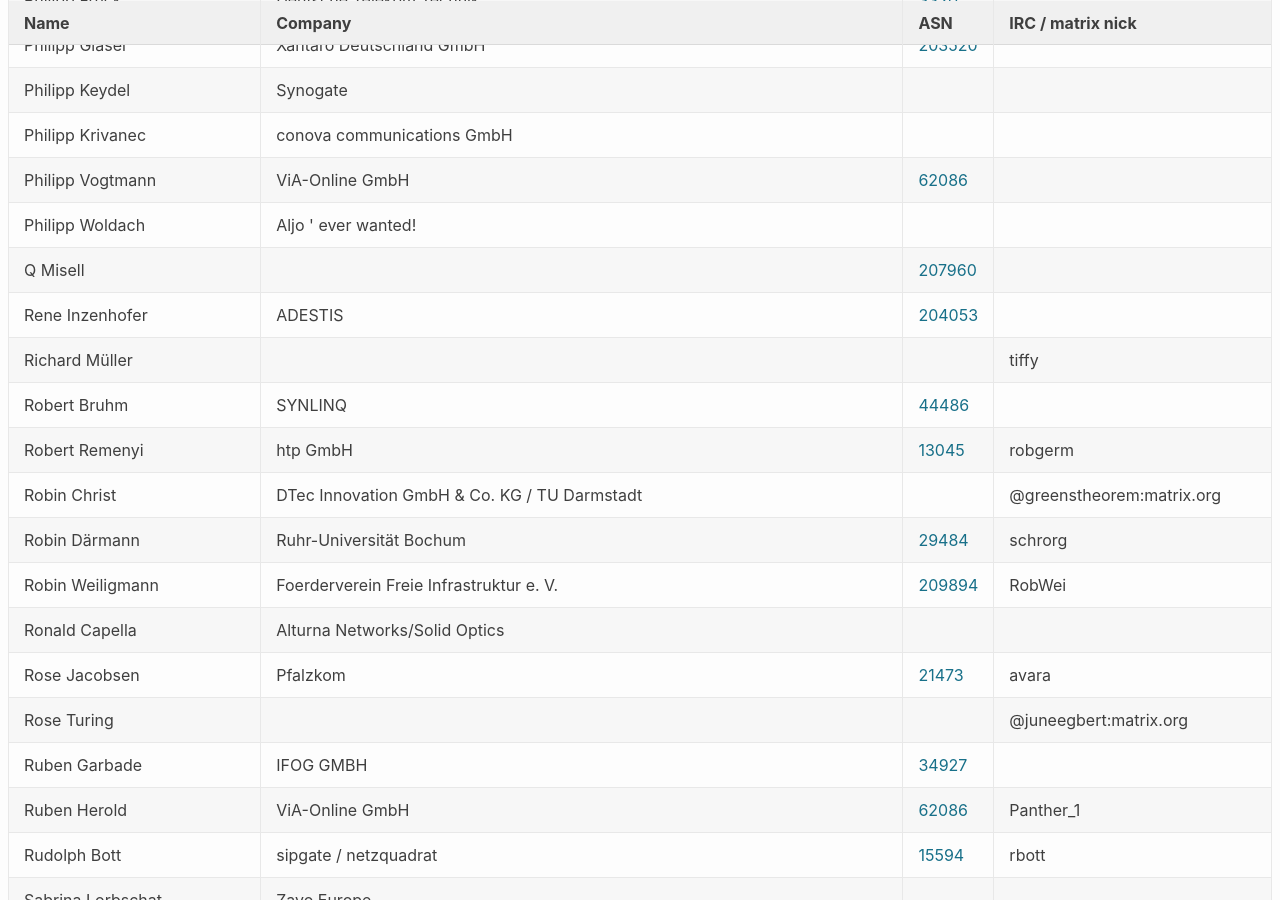
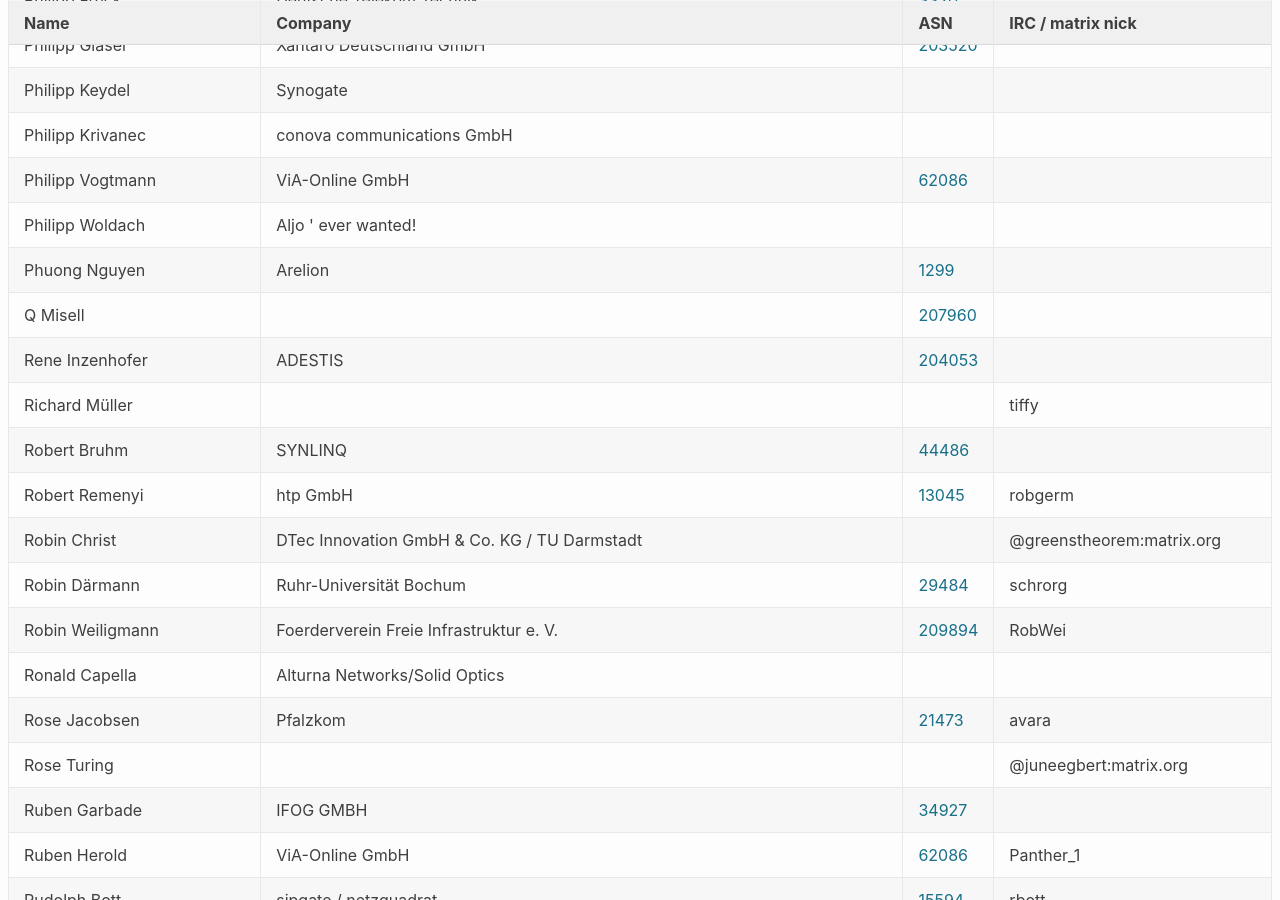
Before and after one commit to denog/pretix-attendeelist, a Jekyll site: the page built from denog17/index.markdown, in a window 1280 px wide and 900 px high, scrolled down 14734 px. Built offline with Jekyll 4.4.1, drawn with Linux system fonts in a browser that asks for light colours.

Commit message:
Latest data: Thu Sep 18 08:50:18 UTC 2025

```diff
--- a/_data/attendees_denog17_onsite.json
+++ b/_data/attendees_denog17_onsite.json
@@ -1974,6 +1974,12 @@
     "asn": null
   },
   {
+    "name": "Phuong Nguyen",
+    "company": "Arelion",
+    "irc": null,
+    "asn": "1299"
+  },
+  {
     "name": "Q Misell",
     "company": null,
     "irc": null,
```
